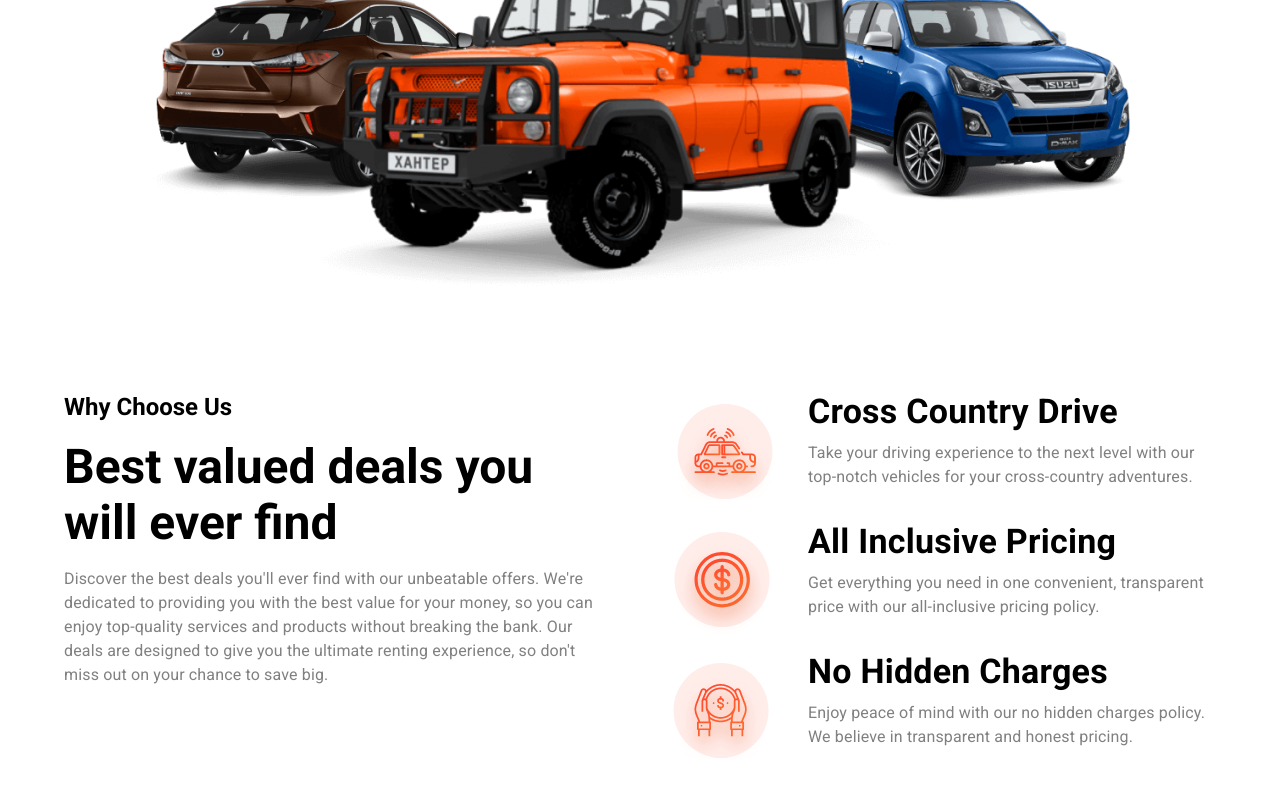
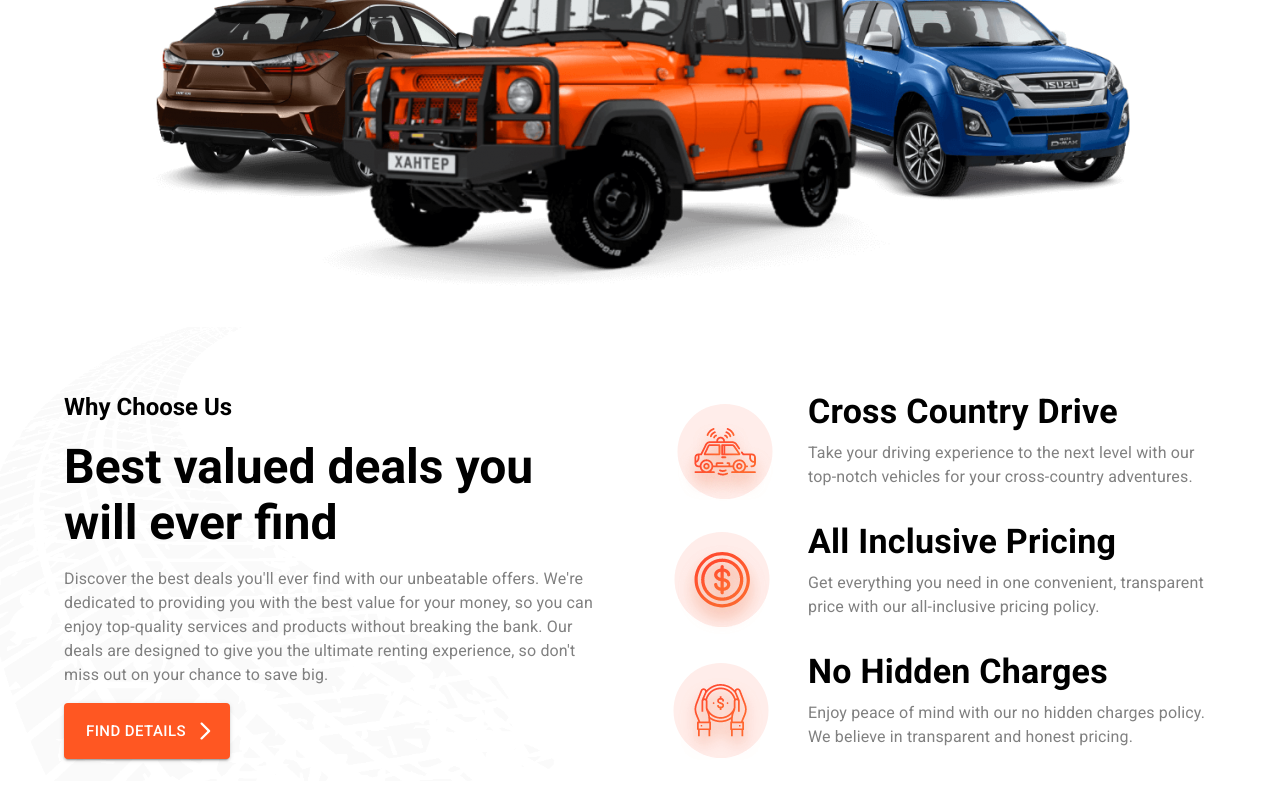
Before and after one commit to jamelle01/car-rental-next-mui, a Next.js app: page / in a window 1280 px wide. Shown: the part 2348-3148 px from the top of the page. Built offline with nearby package versions, Linux system fonts and the light colour scheme.

Commit message:
update choose us bg

```diff
--- a/src/components/ChooseUs.js
+++ b/src/components/ChooseUs.js
@@ -1,8 +1,14 @@
-import { Box, Grid, Typography } from "@mui/material";
+import ArrowForwardIosRoundedIcon from "@mui/icons-material/ArrowForwardIosRounded";
+import { Box, Button, Grid, Typography } from "@mui/material";
 
 const ChooseUs = () => {
   return (
-    <Grid spacing={8} container sx={{ textAlign: { xs: "center", md: "left" } }}>
+    <Grid
+      mb={20}
+      spacing={8}
+      container
+      sx={{ textAlign: { xs: "center", md: "left" } }}
+    >
       <Grid item xs={12}>
         <Box align="center">
           <img
@@ -12,20 +18,42 @@ const ChooseUs = () => {
           />
         </Box>
       </Grid>
-      <Grid item md={6}>
+      <Grid
+        item
+        md={6}
+        sx={{
+          backgroundImage: "url('images/chooseUs/bg.png')",
+          backgroundSize: "cover",
+          backgroundRepeat: "no-repeat",
+          backgroundPosition: "center",
+        }}
+      >
         <Typography fontWeight="bold" variant="h5" sx={{ mb: 2 }}>
           Why Choose Us
         </Typography>
         <Typography fontWeight="bold" variant="h3" sx={{ mb: 2 }}>
           Best valued deals you will ever find
         </Typography>
-        <Typography color="gray" variant="body1" sx={{ mb: 4 }}>
+        <Typography color="gray" variant="body1" sx={{ mb: 2 }}>
           Discover the best deals you'll ever find with our unbeatable offers.
           We're dedicated to providing you with the best value for your money,
           so you can enjoy top-quality services and products without breaking
           the bank. Our deals are designed to give you the ultimate renting
           experience, so don't miss out on your chance to save big.
         </Typography>
+        <Button
+          size="large"
+          variant="contained"
+          endIcon={<ArrowForwardIosRoundedIcon />}
+          sx={{
+            height: "56px",
+            paddingTop: "8px",
+            paddingBottom: "8px",
+            paddingRight: "18px",
+          }}
+        >
+          Find Details
+        </Button>
       </Grid>
       <Grid item md={6}>
         <Grid container>
```
